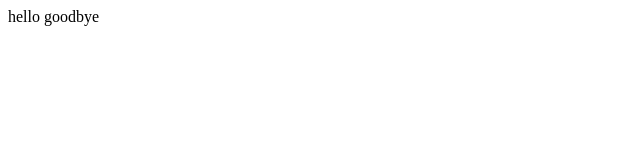
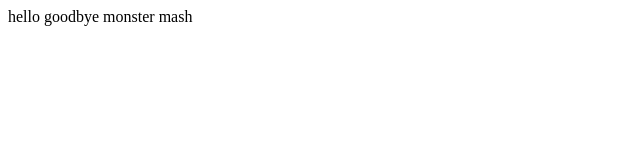
Before and after one commit to perryhughes/testing, a plain HTML site: page index.html in a window 1280 px wide. Shown: the whole page, without its empty margins (0-640 px from the left). Drawn offline with Linux system fonts and the light colour scheme.

Commit message:
added the monster line

```diff
--- a/index.html
+++ b/index.html
@@ -2,5 +2,6 @@
 <body>
 <ls> hello </ls>
 <ls> goodbye </ls>
+<ls> monster mash </ls>
 </body>
 </html>
```
Also changed, not shown: 1 other file.
